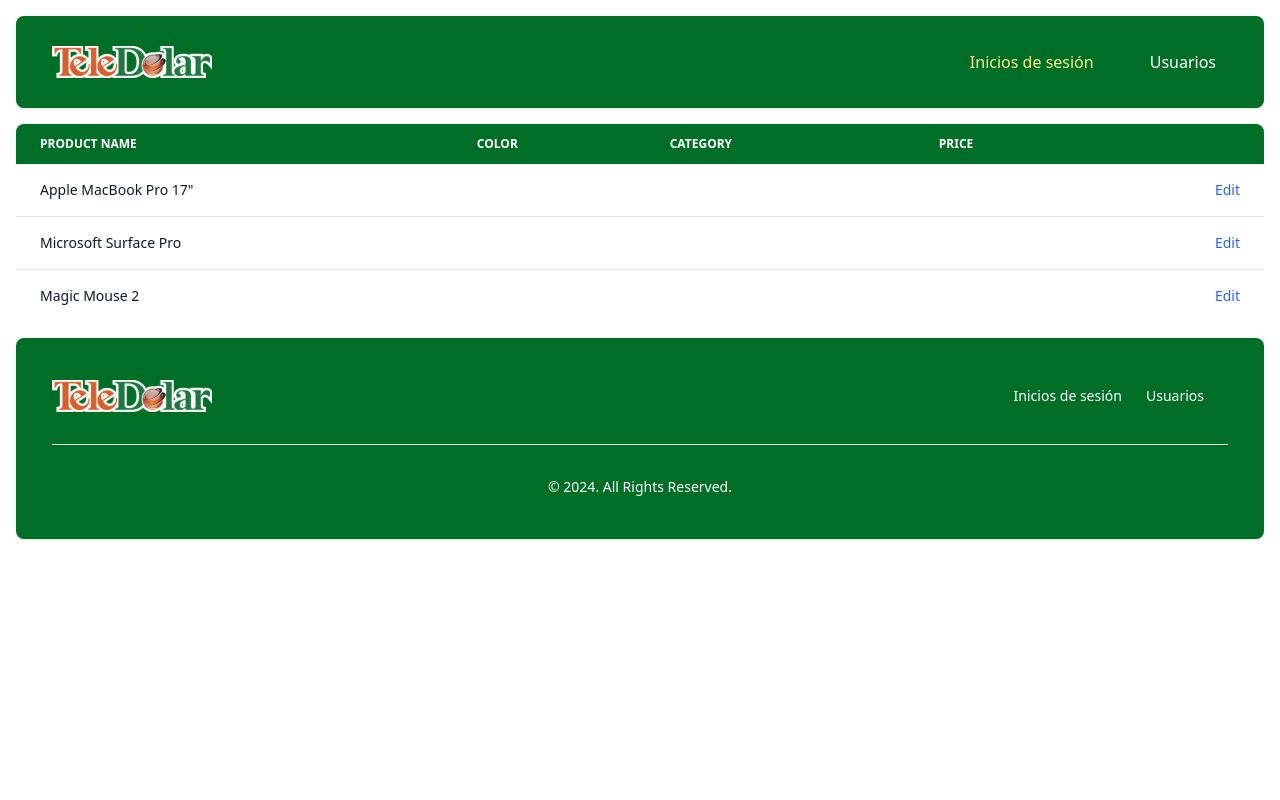
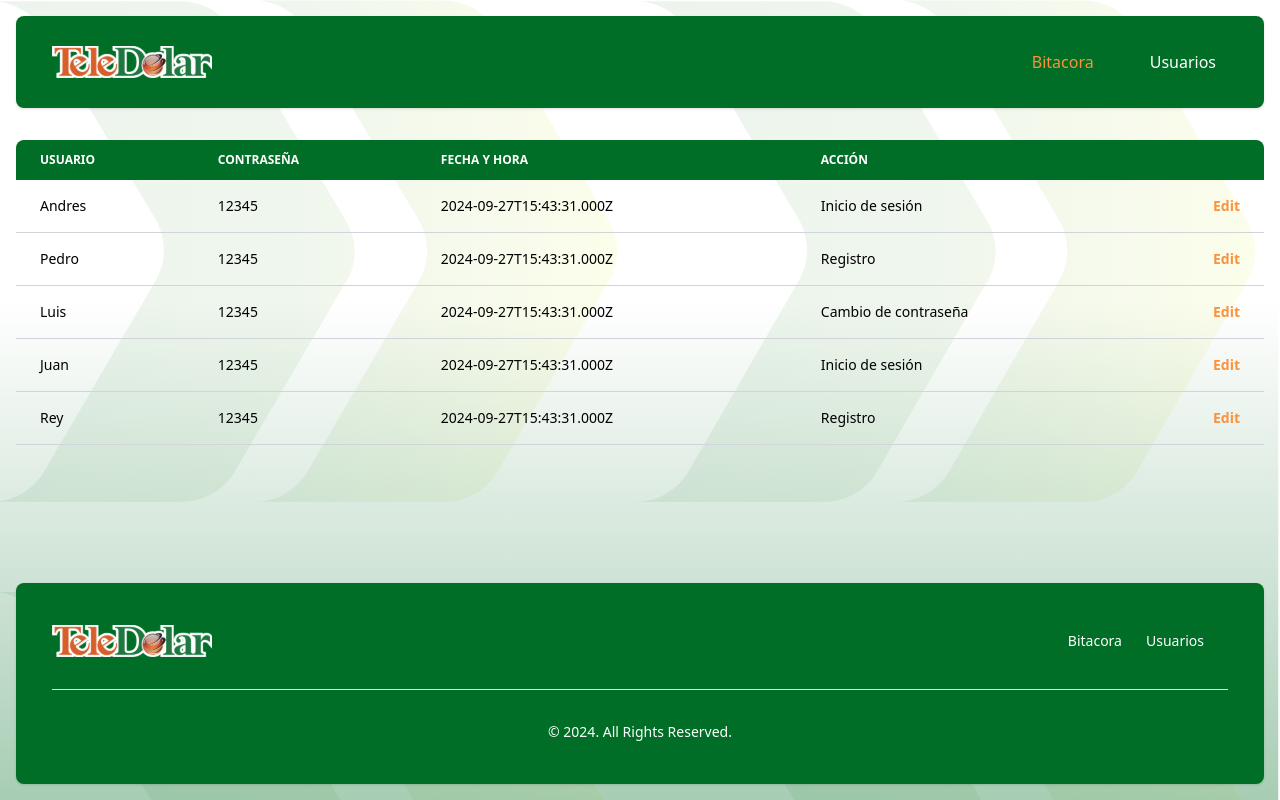
Before and after one commit to ACordoba15/Backoffice, a React (Vite) app: page / in a window 1280 px wide. Built offline with nearby package versions, Linux system fonts and the light colour scheme.

Commit message:
Se cambia el diseño del menú, se ajustan el footer y navbar

```diff
--- a/src/components/Footer/Footer.tsx
+++ b/src/components/Footer/Footer.tsx
@@ -4,20 +4,36 @@
             <div className="w-full max-w-screen-xl mx-auto p-4 md:py-8">
                 <div className="sm:flex sm:items-center sm:justify-between">
                     <a className="flex items-center mb-4 sm:mb-0 space-x-3 rtl:space-x-reverse">
-                    <img src="/src/assets/logo.svg" className="h-8" alt="Teledolar Logo" />
+                        <img
+                            src="/src/assets/logo.svg"
+                            className="h-8"
+                            alt="Teledolar Logo"
+                        />
                     </a>
                     <ul className="flex flex-wrap items-center mb-6 text-sm font-medium sm:mb-0 text-white">
                         <li>
-                        <a href="#" className="hover:underline me-4 md:me-6 hover:text-yellow-200">Inicios de sesión</a>
+                            <a
+                                href="#"
+                                className="hover:underline me-4 md:me-6 hover:text-orange-400"
+                            >
+                                Bitacora
+                            </a>
                         </li>
                         <li>
-                        <a href="#" className="hover:underline me-4 md:me-6 hover:text-yellow-200">Usuarios</a>
+                            <a
+                                href="#"
+                                className="hover:underline me-4 md:me-6 hover:text-orange-400"
+                            >
+                                Usuarios
+                            </a>
                         </li>
                     </ul>
                 </div>
                 <hr className="my-6 border-whit sm:mx-auto lg:my-8" />
-            <span className="block text-sm sm:text-center text-white">© 2024. All Rights Reserved.</span>
+                <span className="block text-sm sm:text-center text-white">
+                    © 2024. All Rights Reserved.
+                </span>
             </div>
         </footer>
-  )
-}
+    );
+};
--- /dev/null
+++ b/src/components/Menu/Menu.css
@@ -0,0 +1,11 @@
+.bg-table {
+  background-color: #f5f5f5;
+}
+
+.bg-row:hover {
+  background-color: rgba(0, 110, 38, 0.3);
+}
+
+.content {
+  flex: 1;
+}
--- a/src/components/Menu/Menu.tsx
+++ b/src/components/Menu/Menu.tsx
@@ -1,20 +1,71 @@
+import { useEffect, useState } from "react";
+import { Records } from "../../types/Records";
+import "./Menu.css";
+
 export const Menu = () => {
+    const info: Records[] = [
+        {
+            name: "Andres",
+            password: "12345",
+            date: new Date().toISOString(),
+            action: "Inicio de sesión",
+        },
+        {
+            name: "Pedro",
+            password: "12345",
+            date: new Date().toISOString(),
+            action: "Registro",
+        },
+        {
+            name: "Luis",
+            password: "12345",
+            date: new Date().toISOString(),
+            action: "Cambio de contraseña",
+        },
+        {
+            name: "Juan",
+            password: "12345",
+            date: new Date().toISOString(),
+            action: "Inicio de sesión",
+        },
+        {
+            name: "Rey",
+            password: "12345",
+            date: new Date().toISOString(),
+            action: "Registro",
+        },
+
+    ];
+
+    const [data, setData] = useState<Records[]>([]);
+
+    useEffect(() => {
+        return () => {
+            handleInformation();
+        };
+    }, []);
+
+    function handleInformation(): void {
+        // get the data
+        setData(info);
+    }
+
     return (
-    <div className="relative overflow-x-auto rounded-lg m-4">
-        <table className="w-full mx-auto text-sm text-left rtl:text-right text-white">
+        <div className="relative overflow-x-auto rounded-lg m-4 content">
+            <table className="w-full mx-auto text-sm text-left rtl:text-right">
                 <thead className="text-xs text-white uppercase bg-color-td">
                     <tr>
                         <th scope="col" className="px-6 py-3">
-                        Product name
+                            Usuario
                         </th>
                         <th scope="col" className="px-6 py-3">
-                        Color
+                            Contraseña
                         </th>
                         <th scope="col" className="px-6 py-3">
-                        Category
+                            Fecha y hora
                         </th>
                         <th scope="col" className="px-6 py-3">
-                        Price
+                            Acción
                         </th>
                         <th scope="col" className="px-6 py-3">
                             <span className="sr-only">Edit</span>
@@ -22,59 +73,40 @@
                     </tr>
                 </thead>
                 <tbody>
-                <tr className="bg-white border-b dark:bg-gray-800 dark:border-gray-700 hover:bg-gray-50 dark:hover:bg-gray-600">
-                    <th scope="row" className="px-6 py-4 font-medium text-gray-900 whitespace-nowrap dark:text-white">
-                        Apple MacBook Pro 17"
+                    {data.map((val, key) => {
+                        return (
+                            <tr
+                                className="text-black border-b border-gray-300 bg-row"
+                                key={key}
+                            >
+                                <th
+                                    scope="row"
+                                    className="px-6 py-4 font-medium whitespace-nowrap text-black"
+                                >
+                                    {val.name}
                                 </th>
-                    <td className="px-6 py-4">
-                        Silver
+                                <td className="px-6 py-4 font-medium whitespace-nowrap">
+                                    {val.password}
                                 </td>
-                    <td className="px-6 py-4">
-                        Laptop
+                                <td className="px-6 py-4 font-medium whitespace-nowrap">
+                                    {val.date}
                                 </td>
-                    <td className="px-6 py-4">
-                        $2999
+                                <td className="px-6 py-4 font-medium whitespace-nowrap">
+                                    {val.action}
                                 </td>
                                 <td className="px-6 py-4 text-right">
-                        <a href="#" className="font-medium text-blue-600 dark:text-blue-500 hover:underline">Edit</a>
+                                    <a
+                                        href="#"
+                                        className="font-bold text-orange-400 hover:underline"
+                                    >
+                                        Edit
+                                    </a>
                                 </td>
                             </tr>
-                <tr className="bg-white border-b dark:bg-gray-800 dark:border-gray-700 hover:bg-gray-50 dark:hover:bg-gray-600">
-                    <th scope="row" className="px-6 py-4 font-medium text-gray-900 whitespace-nowrap dark:text-white">
-                        Microsoft Surface Pro
-                    </th>
-                    <td className="px-6 py-4">
-                        White
-                    </td>
-                    <td className="px-6 py-4">
-                        Laptop PC
-                    </td>
-                    <td className="px-6 py-4">
-                        $1999
-                    </td>
-                    <td className="px-6 py-4 text-right">
-                        <a href="#" className="font-medium text-blue-600 dark:text-blue-500 hover:underline">Edit</a>
-                    </td>
-                </tr>
-                <tr className="bg-white dark:bg-gray-800 hover:bg-gray-50 dark:hover:bg-gray-600">
-                    <th scope="row" className="px-6 py-4 font-medium text-gray-900 whitespace-nowrap dark:text-white">
-                        Magic Mouse 2
-                    </th>
-                    <td className="px-6 py-4">
-                        Black
-                    </td>
-                    <td className="px-6 py-4">
-                        Accessories
-                    </td>
-                    <td className="px-6 py-4">
-                        $99
-                    </td>
-                    <td className="px-6 py-4 text-right">
-                        <a href="#" className="font-medium text-blue-600 dark:text-blue-500 hover:underline">Edit</a>
-                    </td>
-                </tr>
+                        );
+                    })}
                 </tbody>
             </table>
         </div>
-  )
-}
+    );
+};
--- a/src/components/Navbar/Navbar.tsx
+++ b/src/components/Navbar/Navbar.tsx
@@ -1,27 +1,65 @@
-export function Navbar () {
+export function Navbar() {
     return (
         <nav className="bg-color-td shadow rounded-lg m-4">
             <div className="max-w-screen-xl flex flex-wrap items-center justify-between mx-auto p-4">
-        <a href="/" className="flex items-center space-x-3 rtl:space-x-reverse">
-            <img src="/src/assets/logo.svg" className="h-8" alt="Flowbite Logo" />
+                <a
+                    href="/"
+                    className="flex items-center space-x-3 rtl:space-x-reverse"
+                >
+                    <img
+                        src="/src/assets/logo.svg"
+                        className="h-8"
+                        alt="Flowbite Logo"
+                    />
                 </a>
-        <button data-collapse-toggle="navbar-default" type="button" className="inline-flex items-center p-2 w-10 h-10 justify-center text-sm text-gray-500 rounded-lg md:hidden hover:bg-gray-100 focus:outline-none focus:ring-2 focus:ring-gray-200 dark:text-gray-400 dark:hover:bg-gray-700 dark:focus:ring-gray-600" aria-controls="navbar-default" aria-expanded="false">
+                <button
+                    data-collapse-toggle="navbar-default"
+                    type="button"
+                    className="inline-flex items-center p-2 w-10 h-10 justify-center text-sm text-gray-500 rounded-lg md:hidden hover:bg-gray-100 focus:outline-none focus:ring-2 focus:ring-gray-200 dark:text-gray-400 dark:hover:bg-gray-700 dark:focus:ring-gray-600"
+                    aria-controls="navbar-default"
+                    aria-expanded="false"
+                >
                     <span className="sr-only">Open main menu</span>
-            <svg className="w-5 h-5" aria-hidden="true" xmlns="http://www.w3.org/2000/svg" fill="none" viewBox="0 0 17 14">
-                <path stroke="currentColor" strokeLinecap="round" strokeLinejoin="round" strokeWidth="2" d="M1 1h15M1 7h15M1 13h15"/>
+                    <svg
+                        className="w-5 h-5"
+                        aria-hidden="true"
+                        xmlns="http://www.w3.org/2000/svg"
+                        fill="none"
+                        viewBox="0 0 17 14"
+                    >
+                        <path
+                            stroke="currentColor"
+                            strokeLinecap="round"
+                            strokeLinejoin="round"
+                            strokeWidth="2"
+                            d="M1 1h15M1 7h15M1 13h15"
+                        />
                     </svg>
                 </button>
-        <div className="hidden w-full md:block md:w-auto" id="navbar-default">
+                <div
+                    className="hidden w-full md:block md:w-auto"
+                    id="navbar-default"
+                >
                     <ul className="font-medium flex flex-col p-4 md:p-0 mt-4 border md:flex-row md:space-x-8 rtl:space-x-reverse md:mt-0 md:border-0">
                         <li>
-              <a href="#" className="block py-2 px-3 text-yellow-200 rounded">Inicios de sesión</a>
+                            <a
+                                href="#"
+                                className="block py-2 px-3 text-orange-400 rounded"
+                            >
+                                Bitacora
+                            </a>
                         </li>
                         <li>
-              <a href="#" className="block py-2 px-3 text-white rounded hover:text-yellow-200">Usuarios</a>
+                            <a
+                                href="#"
+                                className="block py-2 px-3 text-white rounded hover:text-orange-400"
+                            >
+                                Usuarios
+                            </a>
                         </li>
                     </ul>
                 </div>
             </div>
         </nav>
-  )
+    );
 }
--- a/src/index.css
+++ b/src/index.css
@@ -8,6 +8,21 @@
   box-sizing: border-box;
 }
 
+html, body {
+  height: 100%;
+}
+
+body {
+  background-image: url('src/assets/Fondo.svg');
+  background-size: cover;
+}
+
+.main-container {
+  display: flex;
+  flex-direction: column;
+  min-height: 100vh;  /* Altura mínima de 100% del viewport */
+}
+
 .bg-color-td {
   background-color: #006E26; /* Color de fondo */
   padding: 10px 20px; /* Espaciado */
--- a/src/main.tsx
+++ b/src/main.tsx
@@ -8,8 +8,10 @@
 
 createRoot(document.getElementById('root')!).render(
   <StrictMode>
-    <Navbar/>
-    <Menu/>
-    <Footer/>
+    <div className='main-container'>
+      <Navbar/>
+      <Menu/>
+      <Footer/>
+    </div>
   </StrictMode>,
 )
--- /dev/null
+++ b/src/types/Records.ts
@@ -0,0 +1,6 @@
+export interface Records {
+  name: string;
+  password: string;
+  date: string;
+  action: string;
+}
```
Also changed, not shown: src/assets/Fondo.svg (added). Lines whose indentation alone changed are shown as unchanged.
